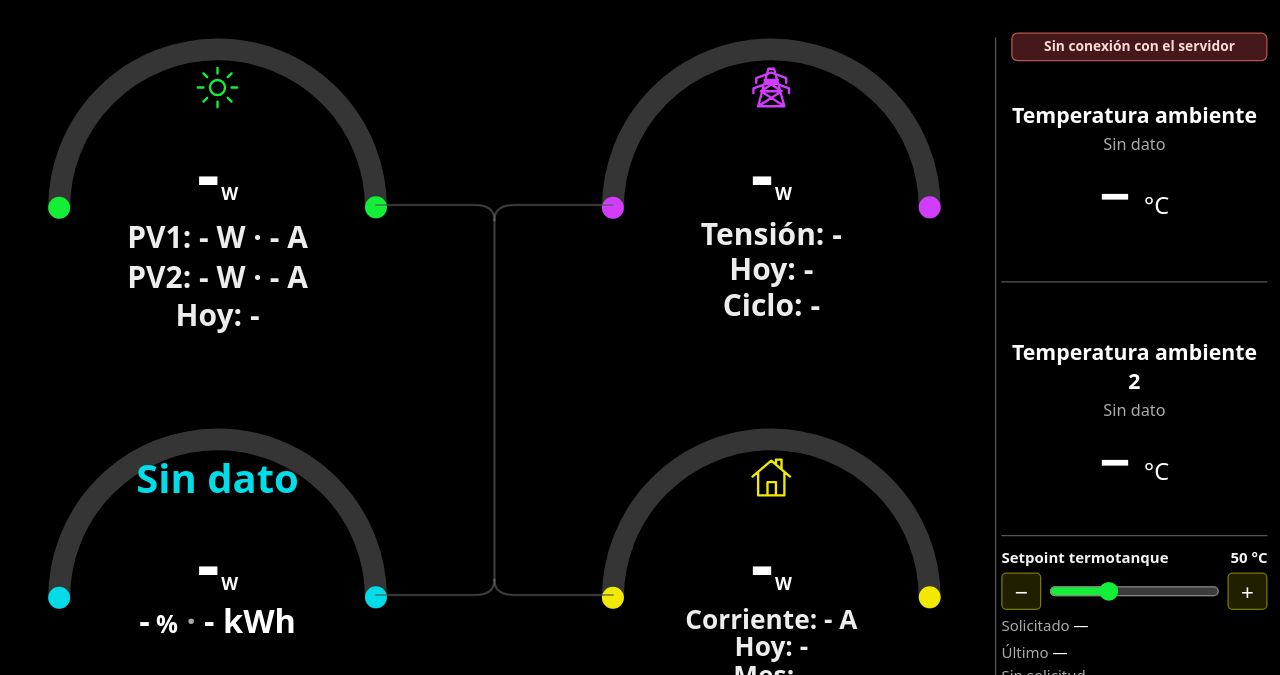
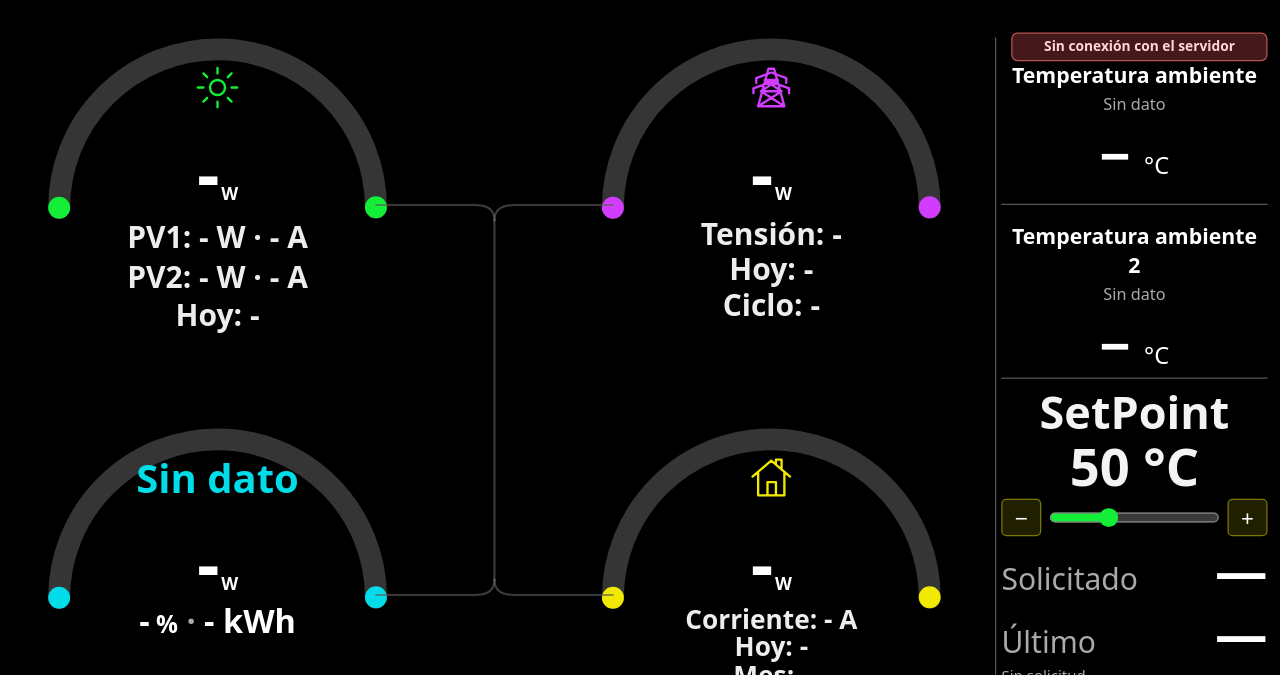
Before and after one commit to luchete80/deye-monitor, a plain HTML site: page deye_monitor/static/index.html in a window 1280 px wide. Shown: the top 675 px of the page. Drawn offline with Linux system fonts and the light colour scheme; no server answers.

Commit message:
added temp control

```diff
--- a/deye_monitor/static/index.html
+++ b/deye_monitor/static/index.html
@@ -4,7 +4,7 @@
   <meta charset="utf-8">
   <meta name="viewport" content="width=device-width,initial-scale=1">
   <title>Deye Monitor</title>
-  <link rel="stylesheet" href="/static/style.css?v=52">
+  <link rel="stylesheet" href="/static/style.css?v=53">
   <link rel="stylesheet" href="/static/config.css?v=7">
 </head>
 <body>
@@ -124,7 +124,7 @@
         </article>
         <section id="thermotank-setpoint" aria-labelledby="setpoint-label">
           <div class="setpoint-heading">
-            <label id="setpoint-label" for="setpoint-range">Setpoint termotanque</label>
+            <label id="setpoint-label" for="setpoint-range">SetPoint</label>
             <output id="setpoint-value" for="setpoint-range">50 °C</output>
           </div>
           <div class="setpoint-controls">
@@ -132,8 +132,8 @@
             <input id="setpoint-range" type="range" min="40" max="70" step="1" value="50">
             <button id="setpoint-increase" type="button" aria-label="Subir 1 grado">+</button>
           </div>
-          <p class="setpoint-feedback">Solicitado <span id="setpoint-requested">—</span></p>
-          <p class="setpoint-feedback">Último <span id="setpoint-actual">—</span></p>
+          <p class="setpoint-feedback setpoint-reading">Solicitado <span id="setpoint-requested">—</span></p>
+          <p class="setpoint-feedback setpoint-reading">Último <span id="setpoint-actual">—</span></p>
           <p id="setpoint-status" role="status">Sin solicitud</p>
           <p id="thermotank-communication" class="setpoint-feedback" role="status"></p>
         </section>
--- a/deye_monitor/static/style.css
+++ b/deye_monitor/static/style.css
@@ -81,14 +81,16 @@ button[hidden]{display:none}
 .ambient-card[data-state=stale] .ambient-status{color:#e7ca76}
 .ambient-card[data-state=offline] .ambient-status{color:#f09a9a}
 .ambient-card[data-state=unknown] .ambient-status{color:#aaa}
-.setpoint-heading{display:flex;align-items:baseline;justify-content:space-between;gap:4px;font-weight:650}
-#setpoint-value{white-space:nowrap;font-variant-numeric:tabular-nums}
+.setpoint-heading{display:grid;justify-items:center;gap:2px;font-weight:650;line-height:1.05}
+#setpoint-label{font-size:3em}
+#setpoint-value{font-size:3.5em;font-weight:750;white-space:nowrap;font-variant-numeric:tabular-nums}
 .setpoint-controls{display:grid;grid-template-columns:auto minmax(0,1fr) auto;align-items:center;gap:6px;margin-top:4px}
 .setpoint-controls button{width:32px;height:30px;font-size:18px}
 .setpoint-controls button:disabled{cursor:default;opacity:.5}
 .setpoint-controls input{width:100%;min-width:0;margin:0;accent-color:var(--solar)}
 .setpoint-feedback{margin:4px 0 0;color:var(--muted)}
-.setpoint-feedback span{color:#fff;font-variant-numeric:tabular-nums}
+.setpoint-reading{display:flex;flex-wrap:wrap;align-items:baseline;justify-content:space-between;column-gap:6px;font-size:2em;line-height:1.1}
+.setpoint-reading span{color:#fff;font-size:1.75em;font-weight:750;white-space:nowrap;font-variant-numeric:tabular-nums}
 #setpoint-status{min-height:1.2em;margin:4px 0 0;color:var(--muted);line-height:1.2}
 #setpoint-status[data-error]{color:#f09a9a}
 .dashboard-actions{grid-column:1/-1;display:flex;align-items:center;justify-content:center;gap:8px;min-width:0}
```
